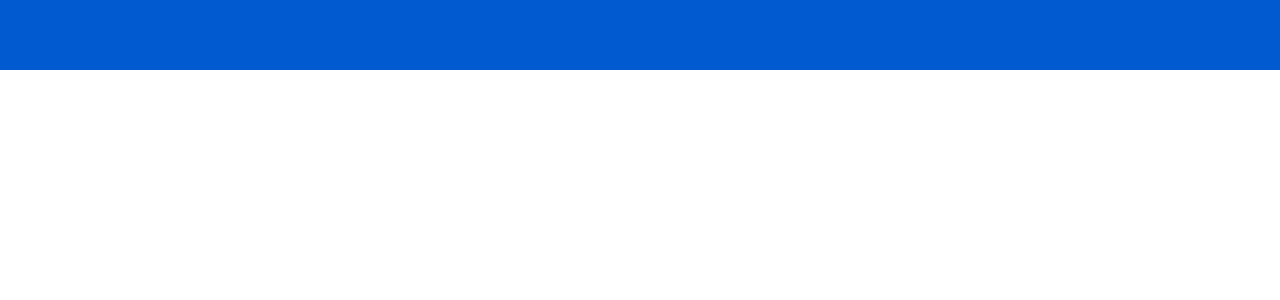
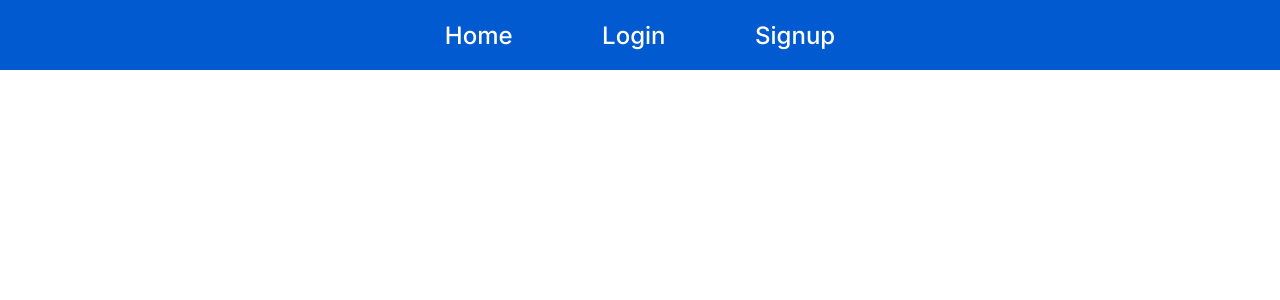
Before and after one commit to qazx960/user-signup-login, a React (Create React App) app: page / in a window 1280 px wide. Shown: the top 300 px of the page. Built offline with nearby package versions, Linux system fonts and the light colour scheme.

Commit message:
Header markup and css

```diff
--- a/src/component/Header.jsx
+++ b/src/component/Header.jsx
@@ -1,5 +1,6 @@
-import React from 'react'
-import { styled } from 'styled-components'
+import React from "react";
+import { Link } from "react-router-dom";
+import { styled } from "styled-components";
 
 const NavigationBar = styled.nav`
   width: 100wh;
@@ -9,17 +10,33 @@
   display: flex;
   align-items: center;
   justify-content: center;
-    padding: 20px;
+  padding: 20px 40px;
 
   color: #fff;
   font-size: 24px;
   font-weight: 500;
-`
+`;
+
+const NavItems = styled.div`
+  display: flex;
+  align-items: center;
+  justify-content: space-around;
+  width: 40%;
+
+  &:hover {
+    cursor: pointer;
+  }
+
+`;
 
 export const Header = () => {
   return (
     <NavigationBar>
-
+      <NavItems>
+        <div>Home</div>
+        <div>Login</div>
+        <div>Signup</div>
+      </NavItems>
     </NavigationBar>
-  )
-}
+  );
+};
```
Lines whose indentation alone changed are shown as unchanged.
